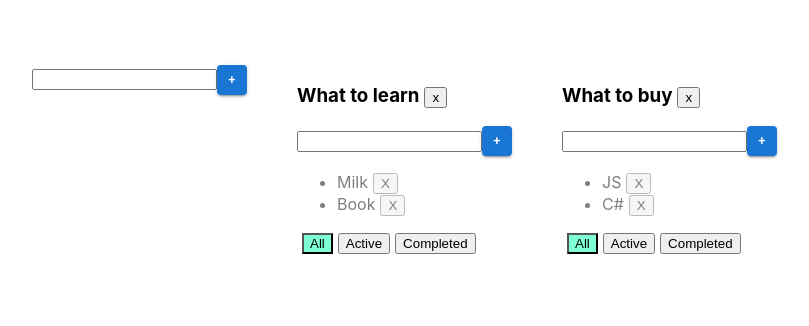
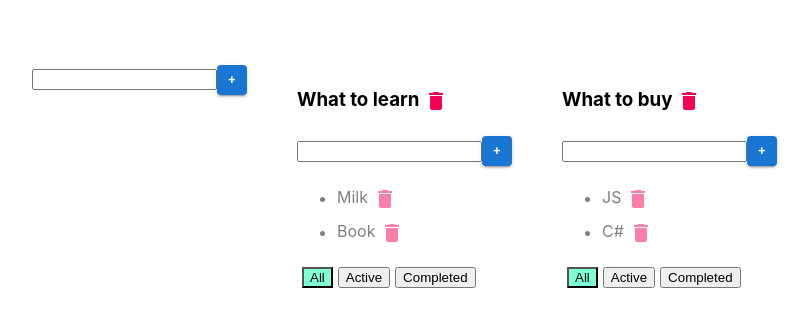
Before and after one commit to DmitryShastel/Native_JS_2.0_old, a React (Create React App) app in the folder Folder_1/native_js_2.0/: page / in a window 1280 px wide. Shown: the top 326 px of the page, without its empty margins (33-842 px from the left). Built offline with nearby package versions, Linux system fonts and the light colour scheme.

Commit message:
The ToDoList#7 IconButton add is added

```diff
--- a/Folder_1/native_js_2.0/src/Native_JS_2.0/Native_JS_Tuesday/ToDoList_7/Todolist_7.tsx
+++ b/Folder_1/native_js_2.0/src/Native_JS_2.0/Native_JS_Tuesday/ToDoList_7/Todolist_7.tsx
@@ -2,6 +2,8 @@ import React from 'react';
 import {FilterValuesType} from "./AppRoot_7";
 import {AddItemForm7} from "./AddItemForm7";
 import {EditableSpan7} from "./EditableSpan7";
+import IconButton from '@mui/material/IconButton';
+import {Delete} from "@material-ui/icons";
 
 
 export type TaskType = {
@@ -57,7 +59,10 @@ export function Todolist_7(props: PropsType) {
         <div>
             <h3>
                 <EditableSpan7 oldTitle={props.title} callback={updateTodolistTitleHandler}/>
-                <button onClick={removeTodolist}>x</button>
+                <IconButton onClick={removeTodolist} size="small">
+                    <Delete color='secondary' />
+                </IconButton>
+                {/*<button onClick={removeTodolist}>x</button>*/}
             </h3>
 
             <AddItemForm7 callBack={addTaskHandler}/>
@@ -74,8 +79,11 @@ export function Todolist_7(props: PropsType) {
                             <EditableSpan7 oldTitle={t.title}
                                            callback={(updateTitle) => updateTaskHandler(t.id, updateTitle)}/>
 
-                            <button onClick={onClickHandler}>X
-                            </button>
+                            <IconButton onClick={onClickHandler} size="small">
+                                <Delete color='secondary' />
+                            </IconButton>
+                            {/*<button onClick={onClickHandler}>X*/}
+                            {/*</button>*/}
                         </li>
                     })
                 }
```
